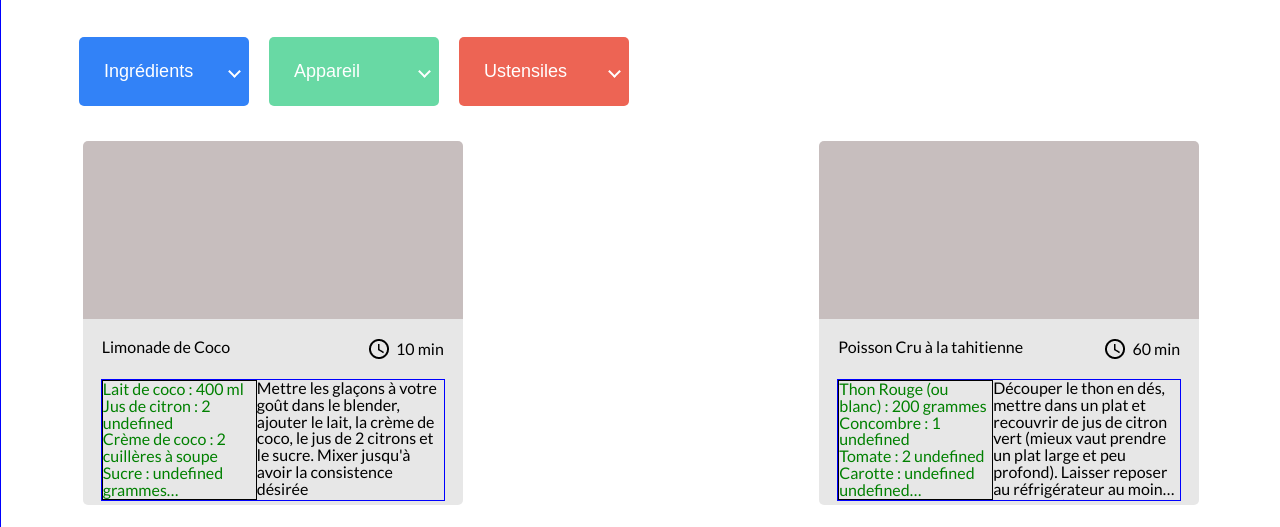
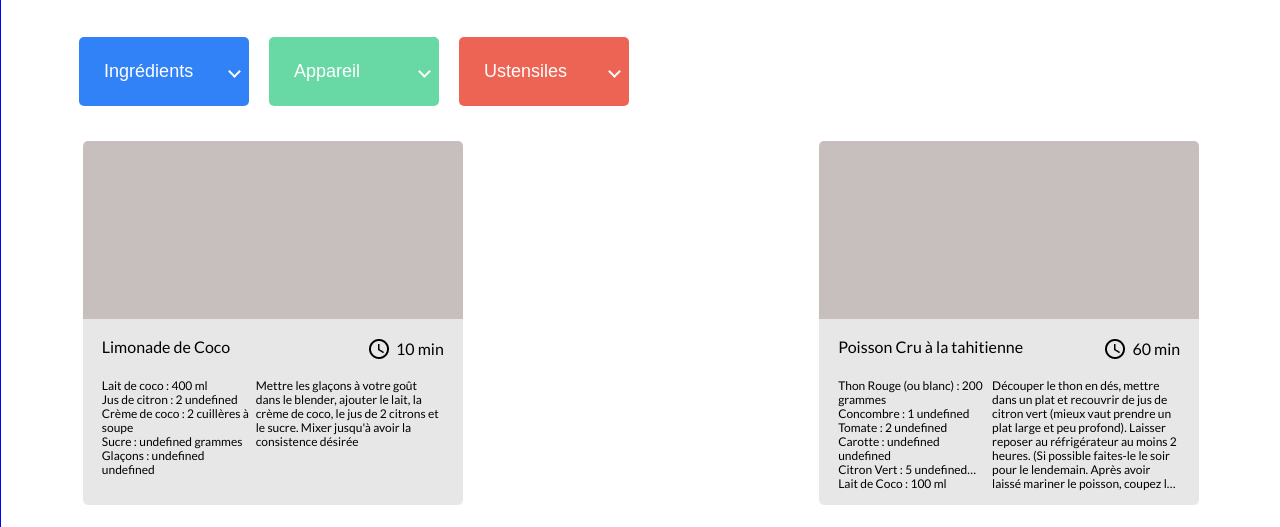
Before and after one commit to denisk13005/KirmannDenis_7_18032021, a website with bundled scripts: page index.html in a window 1280 px wide. Shown: the part 195-722 px from the top of the page. Built offline with nearby package versions, Linux system fonts and the light colour scheme.

Commit message:
font-size sur recipes

```diff
--- a/index.js
+++ b/index.js
@@ -5,7 +5,6 @@ import Keywords from './js/keyWords.js'
 import SearchBtns from './js/searchBtns.js'
 import Recipe from './js/recipe.js'
 // recupération des ingrédients
-console.log(recipes[1])
 const ingredients = []
 recipes.forEach((element) => {
 	element.ingredients.forEach((el) =>
@@ -141,7 +140,10 @@ spans.forEach(span => span.addEventListener('click', (e)=> {
 const container = document.createElement('div')
 container.classList.add('container')
 main.appendChild(container)
+//génération des fiches de recettes
 
 recipes.forEach(
 	(element) => (container.innerHTML += new Recipe(element).render())
 )
+
+console.log(recipes[0].ingredients)
--- a/js/recipe.js
+++ b/js/recipe.js
@@ -1,8 +1,10 @@
 /**
  * @param {string} name nom de la recette
  * @param {number} time durée de la recette
- * @param {string} ingredient
- * @param {string} recipe recette
+ * @param {string} description description de la recette
+ * @param {string} ingredients
+ * @param {number} quantity
+ * @param {string} unit
  */
 export default class Recipe{
 	constructor({name,time,description,ingredients,quantity,unit}){
--- a/style.scss
+++ b/style.scss
@@ -302,31 +302,30 @@ header {
   }
   .ingredientsAndRecipe {
     width: 90%;
-    height: auto;
+    height: 60%;
     max-height: 120px;
     margin: auto;
     margin-top: 20px;
     display: flex;
     justify-content: space-between;
-    border: $borderBlue;
-
+    font-size: 12px;
     line-height: 1.05em;
 
     ul {
       width: 45%;
-      color: green;
-      border: $borderBlack;
       overflow: hidden;
       -webkit-line-clamp: 7;
       -webkit-box-orient: vertical;
       display: -webkit-box;
+      line-height: 14px;
     }
     p {
       width: 55%;
       overflow: hidden;
-      -webkit-line-clamp: 7;
+      -webkit-line-clamp: 8;
       -webkit-box-orient: vertical;
       display: -webkit-box;
+      line-height: 14px;
     }
   }
 }
```
Also changed, not shown: style.css, 1 other file.
